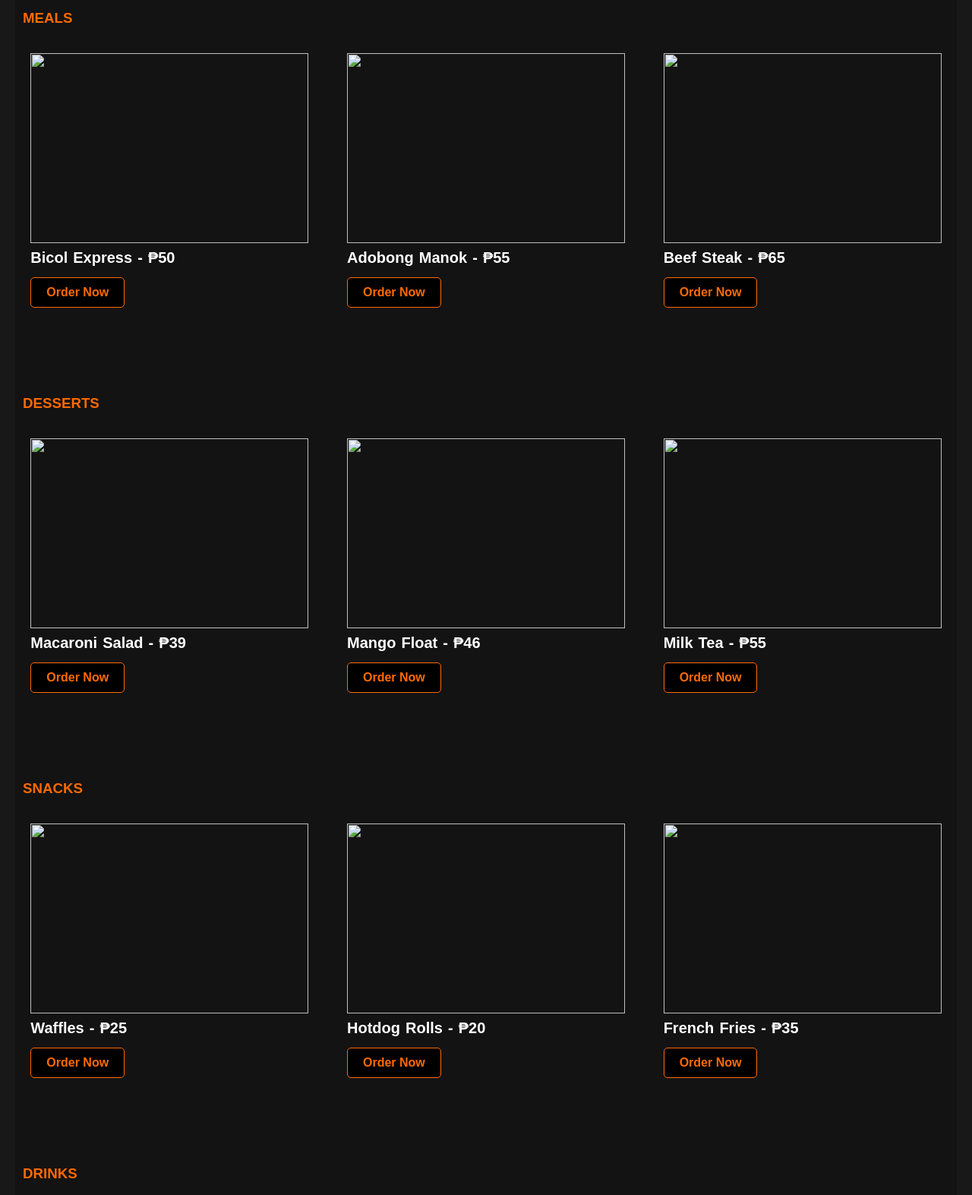
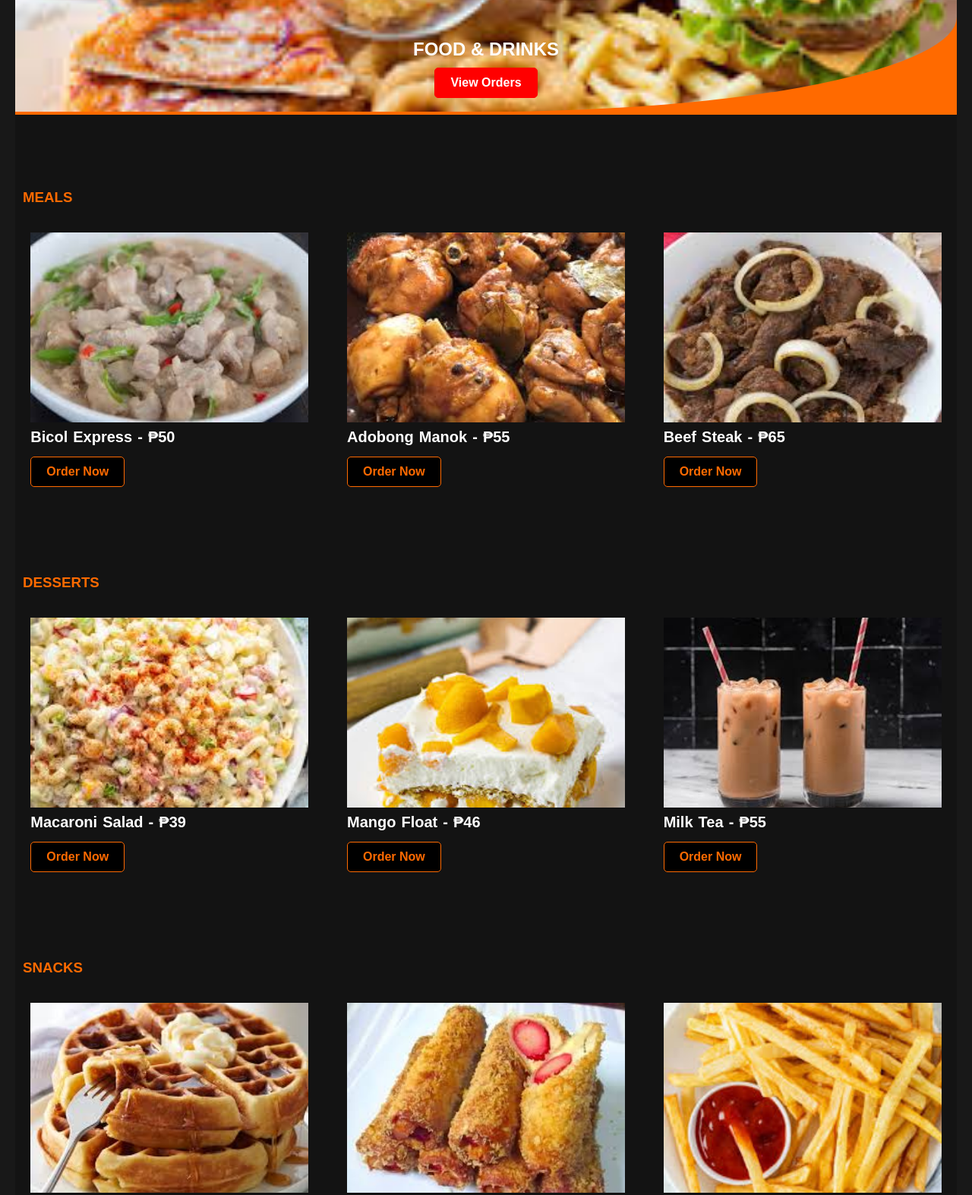
Before and after one commit to winsalva/ordering_system, a plain HTML site: page index.html in a window 1280 px wide. Shown: the part 284-1857 px from the top of the page at 76% size. Drawn offline with Linux system fonts and the light colour scheme.

Commit message:
Added files

```diff
--- a/index.html
+++ b/index.html
@@ -24,7 +24,7 @@
     <div class="main_content">
       <div class="article">
 	<div class="main-image-container">
-	  <img src="/images/ff-2.jpeg" alt="Sample Image"/>
+	  <img src="images/os13.jpeg" alt="Sample Image"/>
 	</div>
 	<h2>FOOD & DRINKS <br>
 	  <a href="order-summary.html"><button id="view-order-btn" onclick="viewOrders();">View Orders</button></a>
@@ -35,17 +35,17 @@
 	<h3 id="meals">MEALS</h3>
 	<div class="img-container">
 	  <div class="img-containers">
-	    <img src="/images/ff-3.jpeg">
+	    <img src="images/os1.jpeg">
 	    <p class="title">Bicol Express - ₱50</p>
 	    <button onclick="order('Bicol Express', 50);">Order Now</button>
 	  </div>
 	  <div class="img-containers">
-            <img src="/images/ff-2.jpeg">
+            <img src="images/os2.jpeg">
 	    <p class="title">Adobong Manok - ₱55</p>
             <button onclick="order('Adobong Manok', 55);">Order Now</button>
           </div>
 	  <div class="img-containers">
-            <img src="/images/ff-3.jpeg">
+            <img src="images/os3.jpeg">
 	    <p class="title">Beef Steak - ₱65</p>
             <button onclick="order('Beef Steak', 65);">Order Now</button>
           </div>
@@ -54,17 +54,17 @@
 	<h3 id="desserts">DESSERTS</h3>
 	<div class="img-container">
           <div class="img-containers">
-            <img src="/images/ff-3.jpeg">
+            <img src="images/os4.jpeg">
 	    <p class="title">Macaroni Salad - ₱39</p>
             <button onclick="order('Macaroni Salad', 39);">Order Now</button>
           </div>
           <div class="img-containers">
-            <img src="/images/ff-4.jpeg">
+            <img src="images/os5.jpeg">
 	    <p class="title">Mango Float - ₱46</p>
             <button onclick="order('Mango Float', 46);">Order Now</button>
           </div>
           <div class="img-containers">
-            <img src="/images/ff-5.jpeg">
+            <img src="images/os6.jpeg">
 	    <p class="title">Milk Tea - ₱55</p>
             <button onclick="order('Milk Tea', 55);">Order Now</button>
           </div>
@@ -72,17 +72,17 @@
 	<h3 id="snacks">SNACKS</h3>
 	<div class="img-container">
           <div class="img-containers">
-            <img src="/images/ff-6.jpeg">
+            <img src="images/os7.jpeg">
 	    <p class="title">Waffles - ₱25</p>
             <button onclick="order('Waffles', 25);">Order Now</button>
           </div>
           <div class="img-containers">
-            <img src="/images/ff-7.jpeg">
+            <img src="images/os8.jpeg">
 	    <p class="title">Hotdog Rolls - ₱20</p>
             <button onclick="order('Hotdog Rolls', 20);">Order Now</button>
           </div>
           <div class="img-containers">
-            <img src="/images/ff-4.jpeg">
+            <img src="images/os9.jpeg">
 	    <p class="title">French Fries - ₱35</p>
             <button onclick="order('French Fries', 35);">Order Now</button>
           </div>
@@ -91,17 +91,17 @@
 	<h3 id="drinks">DRINKS</h3>
         <div class="img-container">
           <div class="img-containers">
-            <img src="/images/ff-6.jpeg">
+            <img src="images/os10.jpeg">
             <p class="title">Coca-Cola - ₱25</p>
             <button onclick="order('Coca-Cola', 25);">Order Now</button>
           </div>
           <div class="img-containers">
-            <img src="/images/ff-7.jpeg">
+            <img src="images/os11.jpeg">
             <p class="title">Sprite - ₱25</p>
             <button onclick="order('Sprite', 25);">Order Now</button>
           </div>
           <div class="img-containers">
-            <img src="/images/ff-4.jpeg">
+            <img src="images/os12.jpeg">
             <p class="title">Royal - ₱25</p>
             <button onclick="order('Royal', 25);">Order Now</button>
           </div>
```
Also changed, not shown: images/os1.jpeg (added), images/os10.jpeg (added), images/os11.jpeg (added), images/os12.jpeg (added), images/os13.jpeg (added), images/os2.jpeg (added), images/os3.jpeg (added), images/os4.jpeg (added), images/os5.jpeg (added), images/os6.jpeg (added), images/os7.jpeg (added), images/os8.jpeg (added), images/os9.jpeg (added).
